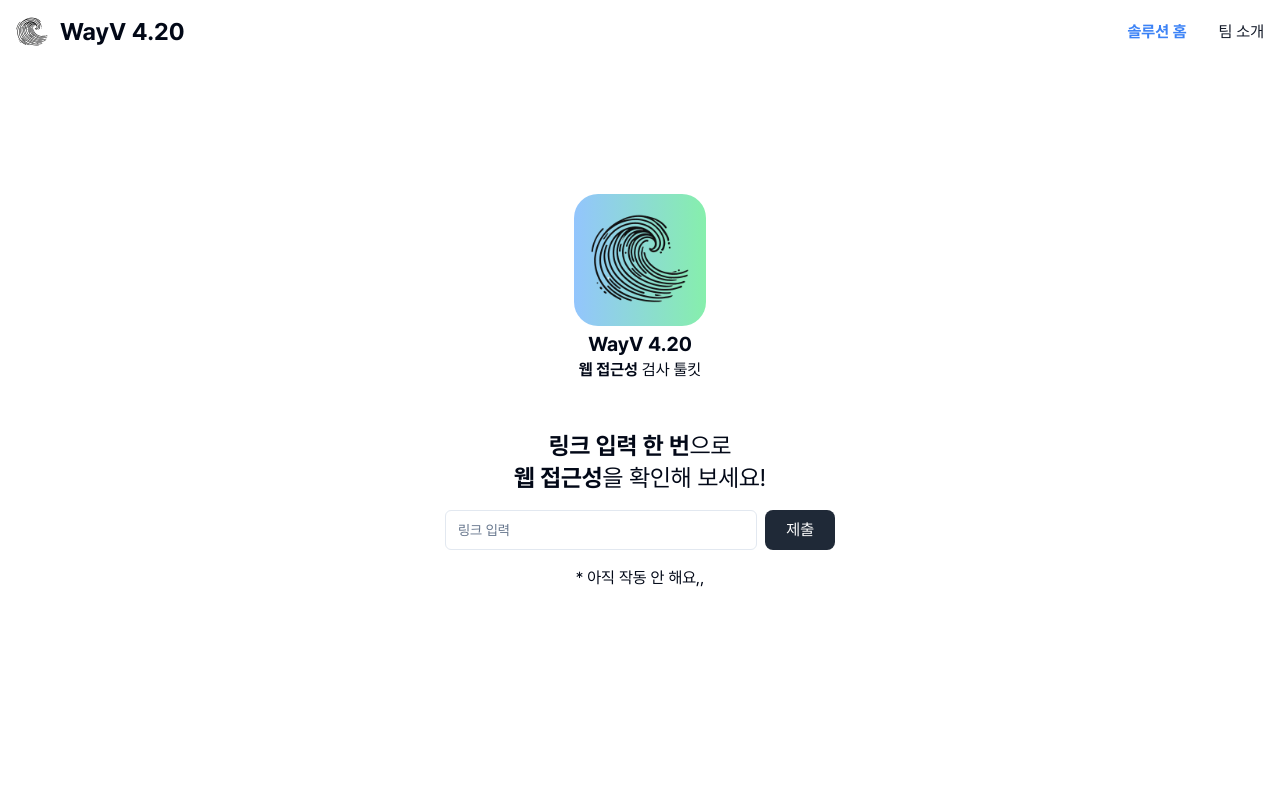
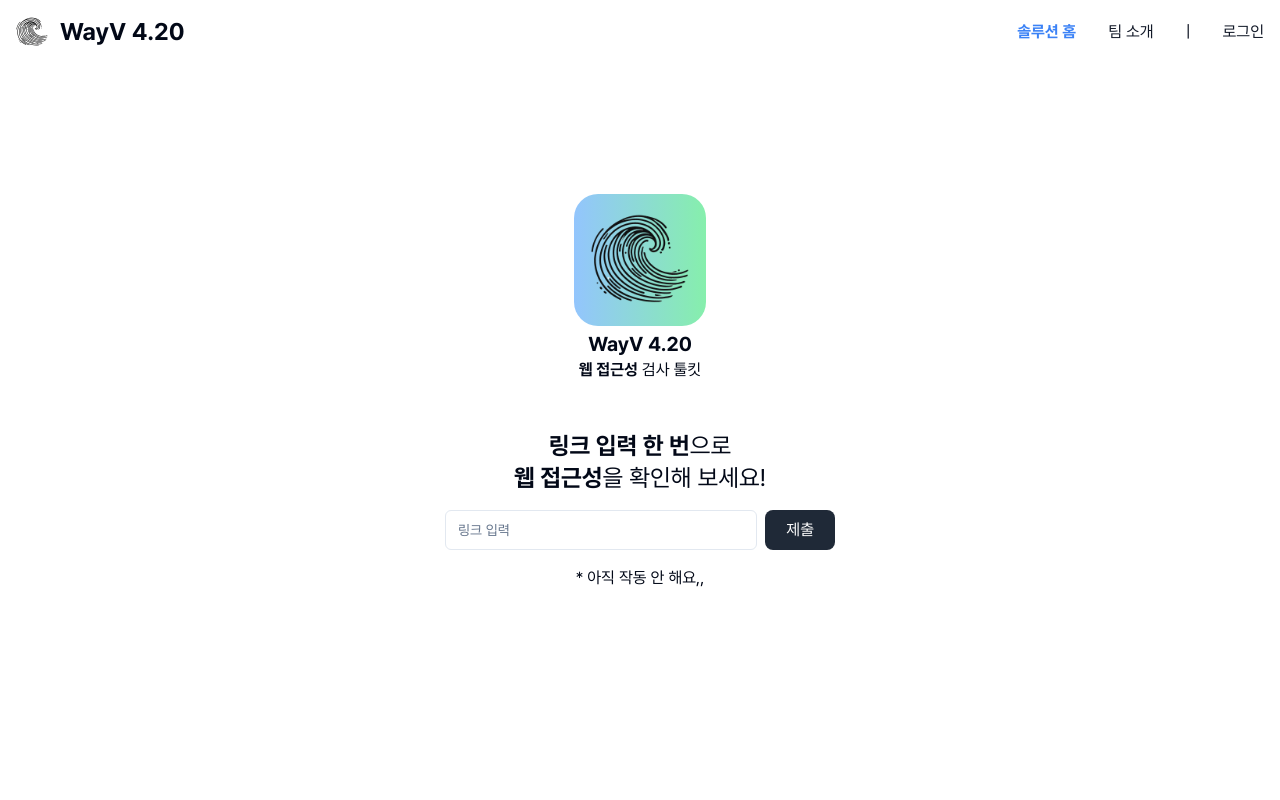
Before and after one commit to inqueue0979/WayV-FE, a Next.js app: page / in a window 1280 px wide. Shown: the top 800 px of the page. Built offline with nearby package versions, Linux system fonts and the light colour scheme.

Commit message:
Added Navbar Login

```diff
--- a/src/app/components/Navbar.js
+++ b/src/app/components/Navbar.js
@@ -23,6 +23,12 @@ export default function Navbar() {
                 <li>
                 <Link href="https://amused-scorpio-28c.notion.site/WayV4-20-e67679a8f5394d1dae96eebf96ea96dc?pvs=4" className="block py-2 px-3 text-gray-900 rounded hover:bg-gray-100 md:hover:bg-transparent md:border-0 md:hover:text-blue-700 md:p-0">팀 소개</Link>
                 </li>
+                <li>
+                    <p> | </p>
+                </li>
+                <li>
+                <Link href="/" className="block py-2 px-3 text-gray-900 rounded hover:bg-gray-100 md:hover:bg-transparent md:border-0 md:hover:text-blue-700 md:p-0">로그인</Link>
+                </li>
             </ul>
             </div>
         </div>
```
